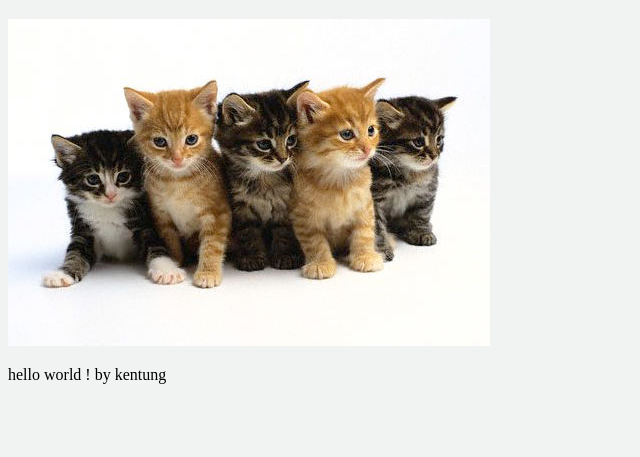
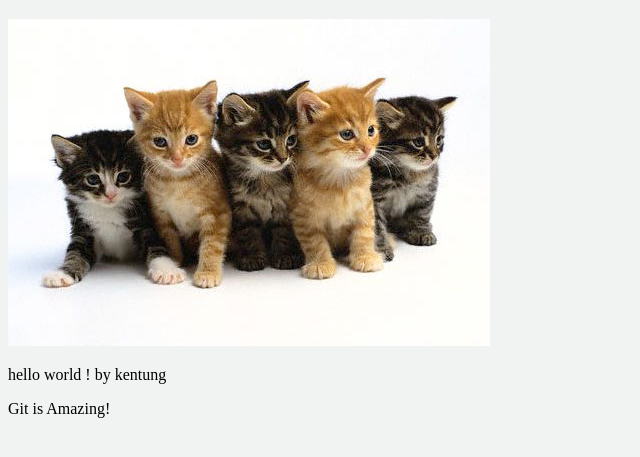
Before and after one commit to bobbypriam/super-amazing, a plain HTML site: page index.html in a window 1280 px wide. Shown: the part 61-518 px from the top of the page, without its empty margins (0-640 px from the left). Drawn offline with Linux system fonts and the light colour scheme.

Commit message:
Add new paragraph git is amazing!

```diff
--- a/index.html
+++ b/index.html
@@ -13,5 +13,8 @@
       <p><img src="kittens.jpg" alt="Kittens!" /></p>
       <p> hello world ! by kentung</p>
     </div>
+    <div>
+      <p> Git is Amazing! </p>
+    </div>
   </body>
 </html>
```
